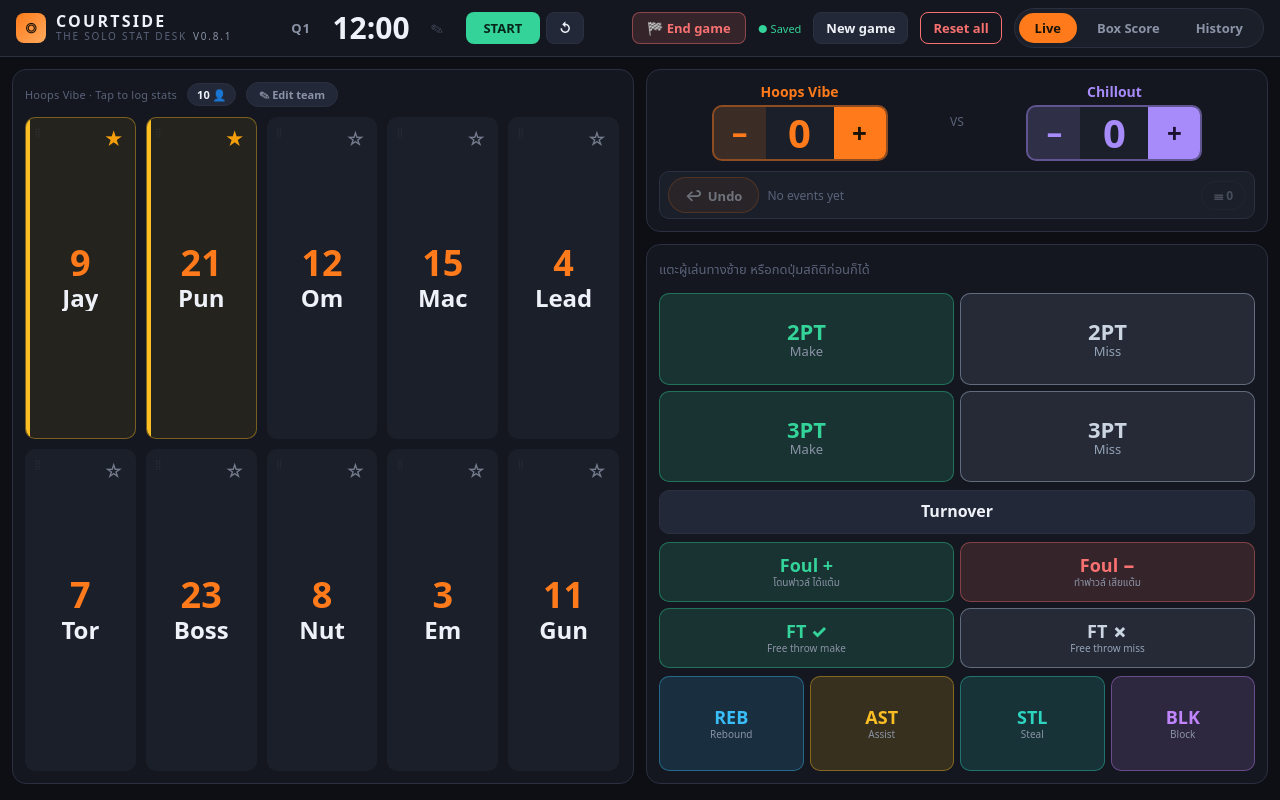
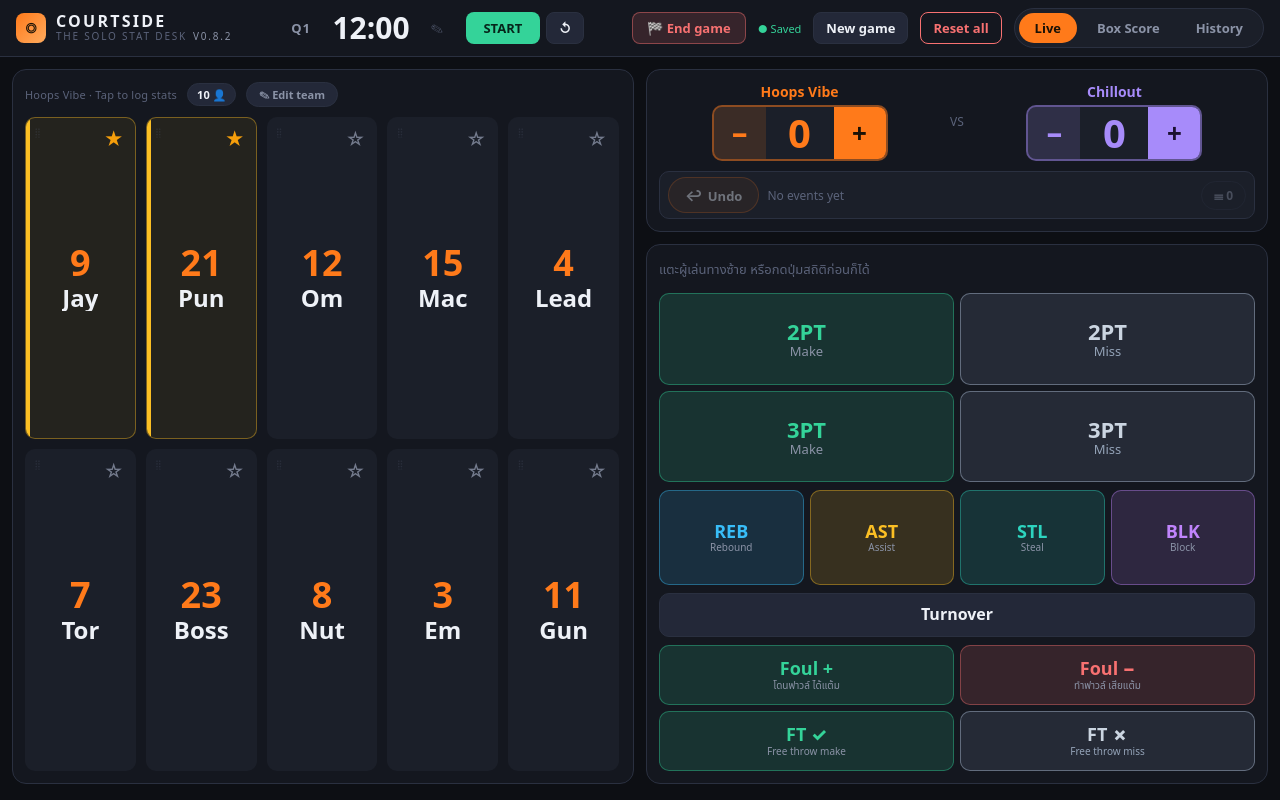
Before and after one commit to xesgithub/courtside-solo-stat-, a React (Vite) app: page / in a window 1280 px wide. Built offline with nearby package versions, Linux system fonts and the light colour scheme.

Commit message:
fix(live): move REB/AST/STL/BLK row up (below 2PT/3PT) for better fit; bump v0.8.2

```diff
--- a/package.json
+++ b/package.json
@@ -1,7 +1,7 @@
 {
   "name": "courtside-solo-stat",
   "private": true,
-  "version": "0.8.1",
+  "version": "0.8.2",
   "type": "module",
   "description": "COURTSIDE — Solo Stat: แอปจดสถิติบาสเกตบอล Live สำหรับคนจดคนเดียว จัดการหลายแมตช์ต่อวันด้วยเวลาแข่ง, History, Box Score, แชร์รูป และสำรอง/ย้ายข้อมูลด้วย Export/Import JSON",
   "license": "MIT",
--- a/src/components/ActionPad.tsx
+++ b/src/components/ActionPad.tsx
@@ -60,7 +60,21 @@ export function ActionPad({ player, onAction, onClose, pendingAction }: Props) {
           ))}
         </div>
 
-        {/* Turnover — ปุ่มยาวเต็มแถว ถัดจาก 3PT */}
+        {/* REB/AST/STL/BLK — แถวเล็ก 4 ปุ่ม (อยู่บน ถัดจาก 2PT/3PT) */}
+        <div className="action-grid action-grid--quick">
+          {quickActions.map((a) => (
+            <button
+              key={a.kind}
+              className={btnClass(a, 'action-btn action-btn--mid')}
+              onClick={() => onAction(a)}
+            >
+              <span className="action-btn__label">{a.label}</span>
+              {a.sub && <span className="action-btn__sub">{a.sub}</span>}
+            </button>
+          ))}
+        </div>
+
+        {/* Turnover — ปุ่มยาวเต็มแถว */}
         <div className="action-grid action-grid--wide">
           {wideActions.map((a) => (
             <button
@@ -86,20 +100,6 @@ export function ActionPad({ player, onAction, onClose, pendingAction }: Props) {
             </button>
           ))}
         </div>
-
-        {/* REB/AST/STL/BLK — แถวเล็ก 4 ปุ่ม */}
-        <div className="action-grid action-grid--quick">
-          {quickActions.map((a) => (
-            <button
-              key={a.kind}
-              className={btnClass(a, 'action-btn action-btn--mid')}
-              onClick={() => onAction(a)}
-            >
-              <span className="action-btn__label">{a.label}</span>
-              {a.sub && <span className="action-btn__sub">{a.sub}</span>}
-            </button>
-          ))}
-        </div>
       </div>
     </div>
   );
```
